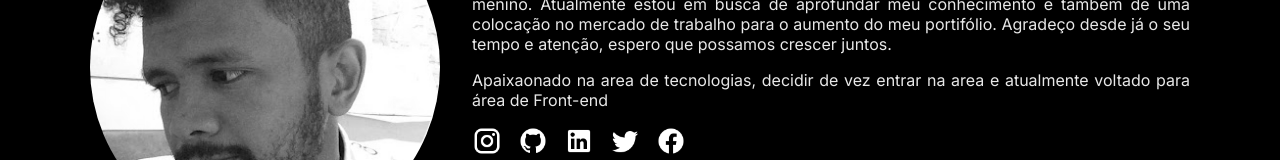
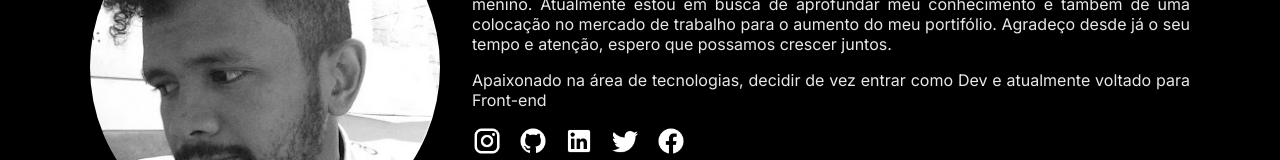
Before and after one commit to axelfaraujo/axel-projeto1, a plain HTML site: page index.html in a window 1280 px wide. Shown: the part 331-491 px from the top of the page. Drawn offline with Linux system fonts and the light colour scheme.

Commit message:
atualizei o sobre

```diff
--- a/index.html
+++ b/index.html
@@ -18,7 +18,7 @@
                 <h5 class="local">Goias, Brasil</h5>
             </div>
             <p class="descricao">Sou estudante de Desenvolvimento Web Full Stack, tenho 30 anos e casado, pai de um menino. Atualmente estou em busca de aprofundar meu conhecimento e tambem de uma colocação no mercado de trabalho para o aumento do meu portifólio. Agradeço desde já o seu tempo e atenção, espero que possamos crescer juntos.</p>
-            <p class="descricao">Apaixaonado na area de tecnologias, decidir de vez entrar na area e atualmente voltado para área de Front-end</p>
+            <p class="descricao">Apaixonado na área de tecnologias, decidir de vez entrar como Dev e atualmente voltado para Front-end</p>
             <div class="midia-social">
                 <a href="https://www.instagram.com/axelfaraujo/" target="_blank" class="links"><img src="imagens/instagram (1).png" class="social" alt="logo instagram"></a></img>
                 <a href="https://github.com/axelfaraujo" target="_blank" class="links"><img src="imagens/github.png" class="social" alt="logo github"></a></img>
```
